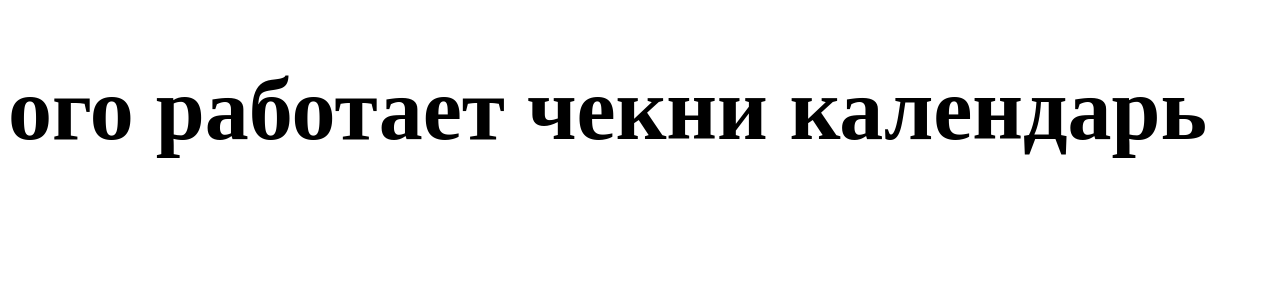
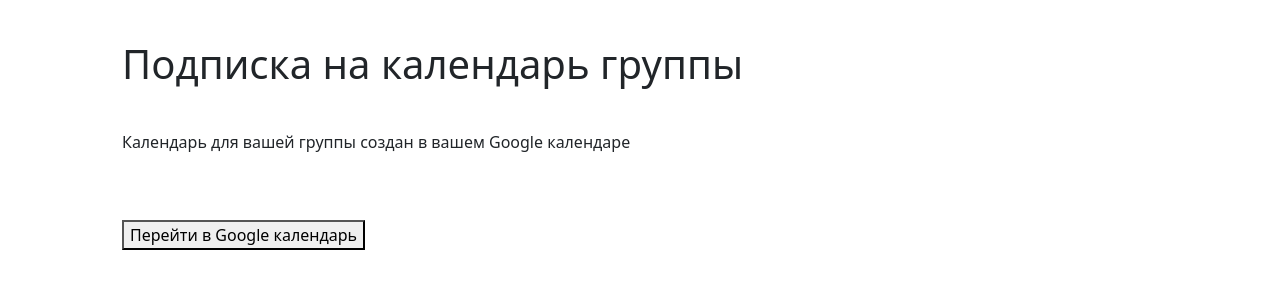
Before and after one commit to profcomff/timetable-api, a Python web app: template calendar_backend/templates/calendar_created.html in a window 1280 px wide. Shown: the top 300 px of the page. Run offline with Jinja, Linux system fonts and the light colour scheme; the template is opened without the code that fills it, so the values that code supplies are empty.

Commit message:
этот ваш фронтенд меня убивает

```diff
--- a/calendar_backend/templates/calendar_created.html
+++ b/calendar_backend/templates/calendar_created.html
@@ -2,22 +2,33 @@
 <html lang="en">
 <head>
     <meta charset="UTF-8">
-    <title>Календарь создан</title>
+    <meta http-equiv="X-UA-Compatible" content="IE=edge">
+    <meta name="viewport" content="width=device-width, initial-scale=1.0">
+    <link href="https://cdn.jsdelivr.net/npm/bootstrap@5.0.2/dist/css/bootstrap.min.css" rel="stylesheet"
+        integrity="sha384-EVSTQN3/azprG1Anm3QDgpJLIm9Nao0Yz1ztcQTwFspd3yD65VohhpuuCOmLASjC" crossorigin="anonymous">
+    <title>Auth calendar</title>
     <style>
-        h1 {
-    font-family: 'Times New Roman', Times, serif; /* Гарнитура текста */
-    font-size: 550%; /* Размер шрифта в процентах */
-           }
         .container > * {
             margin: 40px;
             width: 100%;
-            height: 500px;
+            height: 50px;
         }
     </style>
+    <title>Календарь создан</title>
 </head>
 <body>
 <h1>
-    ого работает чекни календарь
+    <div class="container">
+        <h1>Подписка на календарь группы</h1>
+    </div>
 </h1>
+<div class="container">
+    <p>
+        Календарь для вашей группы создан в вашем Google календаре
+    </p>
+    <form action="https://calendar.google.com/" target="_blank">
+    <button class="">Перейти в Google календарь</button>
+    </form>
+</div>
 </body>
 </html>
```
